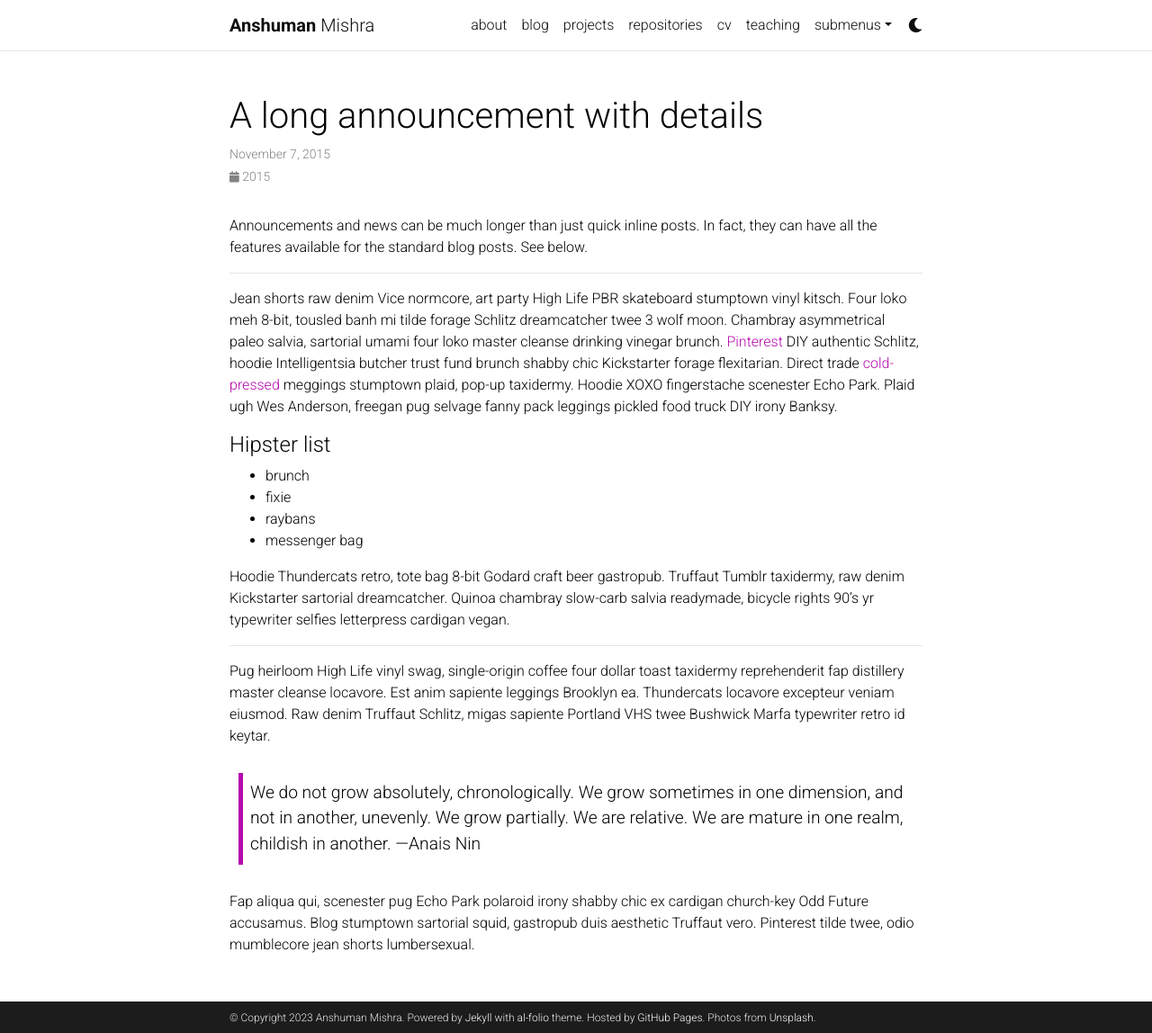
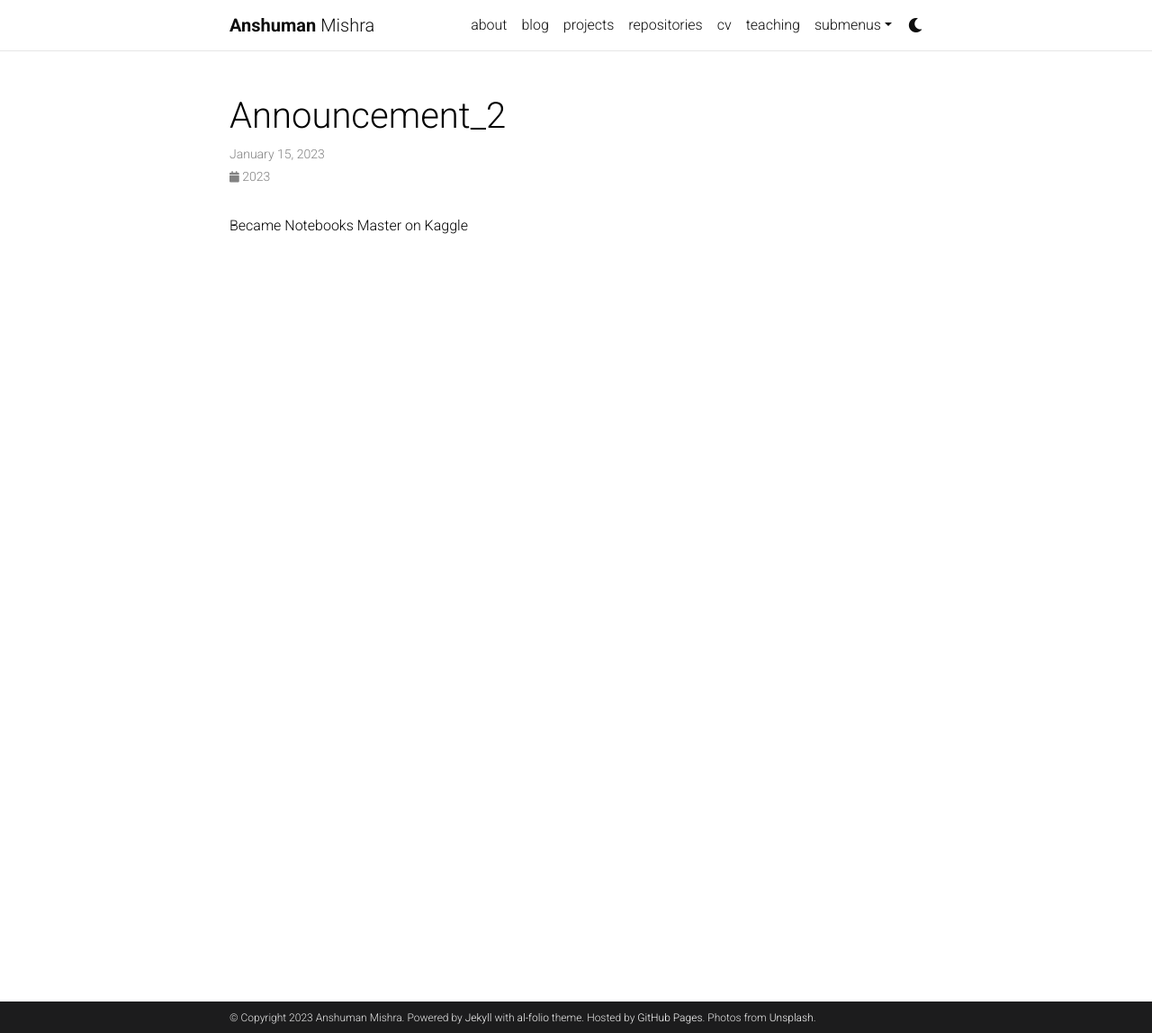
Before and after one commit to shivance/shivance.github.io, a Jekyll site: the page built from _news/announcement_2.md, in a window 1280 px wide and 1148 px high. Shown: the whole window at 90% size. Built offline with Jekyll 4.4.1, drawn with Linux system fonts in a browser that asks for light colours; comment, search, counter and statistics services are not loaded; a style sheet for code colours, icons or effects is not loaded.

Commit message:
added news section

```diff
--- a/_news/announcement_2.md
+++ b/_news/announcement_2.md
@@ -1,32 +1,8 @@
 ---
 layout: post
-title: A long announcement with details
-date: 2015-11-07 16:11:00-0400
+date: 2023-01-15 12:00:00-0000
 inline: false
 related_posts: false
 ---
 
-Announcements and news can be much longer than just quick inline posts. In fact, they can have all the features available for the standard blog posts. See below.
-
-***
-
-Jean shorts raw denim Vice normcore, art party High Life PBR skateboard stumptown vinyl kitsch. Four loko meh 8-bit, tousled banh mi tilde forage Schlitz dreamcatcher twee 3 wolf moon. Chambray asymmetrical paleo salvia, sartorial umami four loko master cleanse drinking vinegar brunch. <a href="https://www.pinterest.com">Pinterest</a> DIY authentic Schlitz, hoodie Intelligentsia butcher trust fund brunch shabby chic Kickstarter forage flexitarian. Direct trade <a href="https://en.wikipedia.org/wiki/Cold-pressed_juice">cold-pressed</a> meggings stumptown plaid, pop-up taxidermy. Hoodie XOXO fingerstache scenester Echo Park. Plaid ugh Wes Anderson, freegan pug selvage fanny pack leggings pickled food truck DIY irony Banksy.
-
-#### Hipster list
-<ul>
-    <li>brunch</li>
-    <li>fixie</li>
-    <li>raybans</li>
-    <li>messenger bag</li>
-</ul>
-
-Hoodie Thundercats retro, tote bag 8-bit Godard craft beer gastropub. Truffaut Tumblr taxidermy, raw denim Kickstarter sartorial dreamcatcher. Quinoa chambray slow-carb salvia readymade, bicycle rights 90's yr typewriter selfies letterpress cardigan vegan.
-
-***
-
-Pug heirloom High Life vinyl swag, single-origin coffee four dollar toast taxidermy reprehenderit fap distillery master cleanse locavore. Est anim sapiente leggings Brooklyn ea. Thundercats locavore excepteur veniam eiusmod. Raw denim Truffaut Schlitz, migas sapiente Portland VHS twee Bushwick Marfa typewriter retro id keytar.
-
-> We do not grow absolutely, chronologically. We grow sometimes in one dimension, and not in another, unevenly. We grow partially. We are relative. We are mature in one realm, childish in another.
-> —Anais Nin
-
-Fap aliqua qui, scenester pug Echo Park polaroid irony shabby chic ex cardigan church-key Odd Future accusamus. Blog stumptown sartorial squid, gastropub duis aesthetic Truffaut vero. Pinterest tilde twee, odio mumblecore jean shorts lumbersexual.
+Became Notebooks Master on Kaggle
```
Also changed, not shown: _news/announcement_1.md (+2 -2 lines), _news/announcement_3.md (+2 -2 lines), _pages/about.md (+1 -3 lines).
